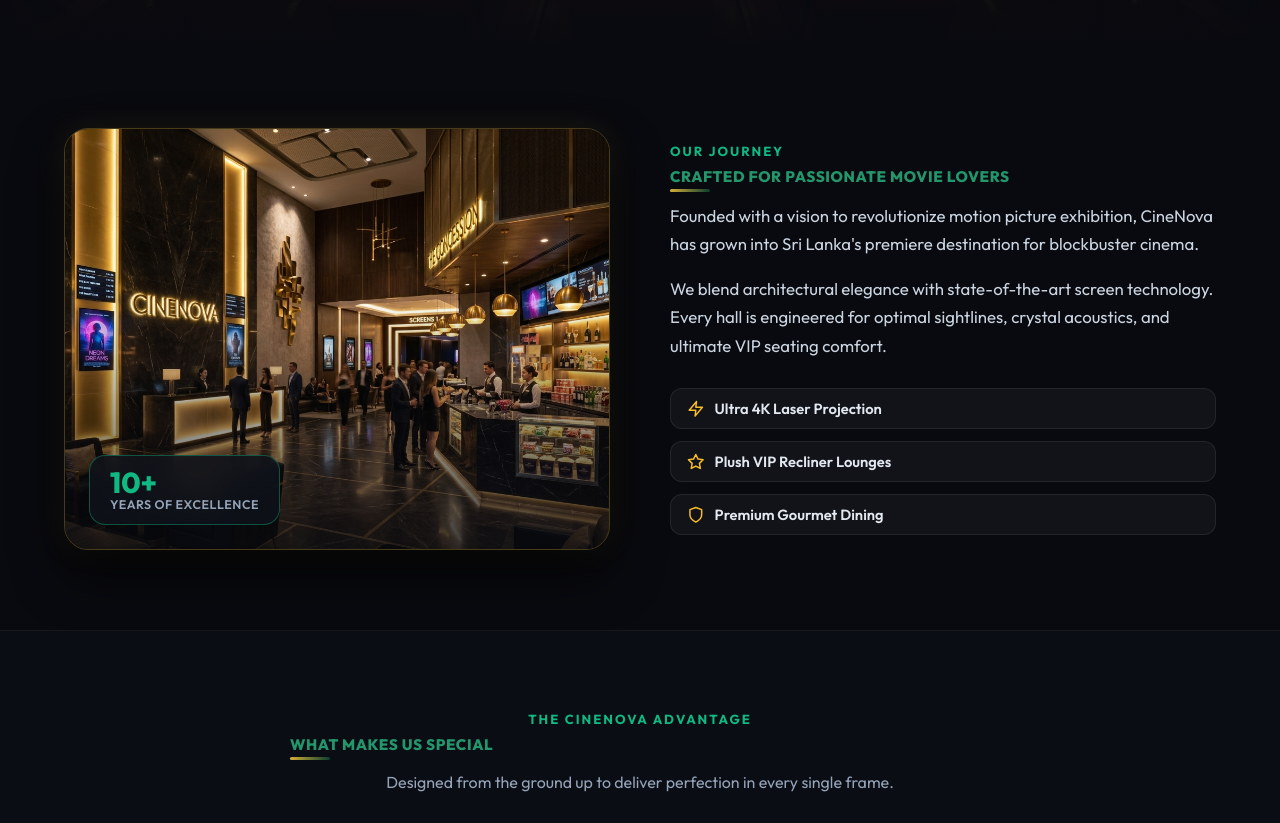
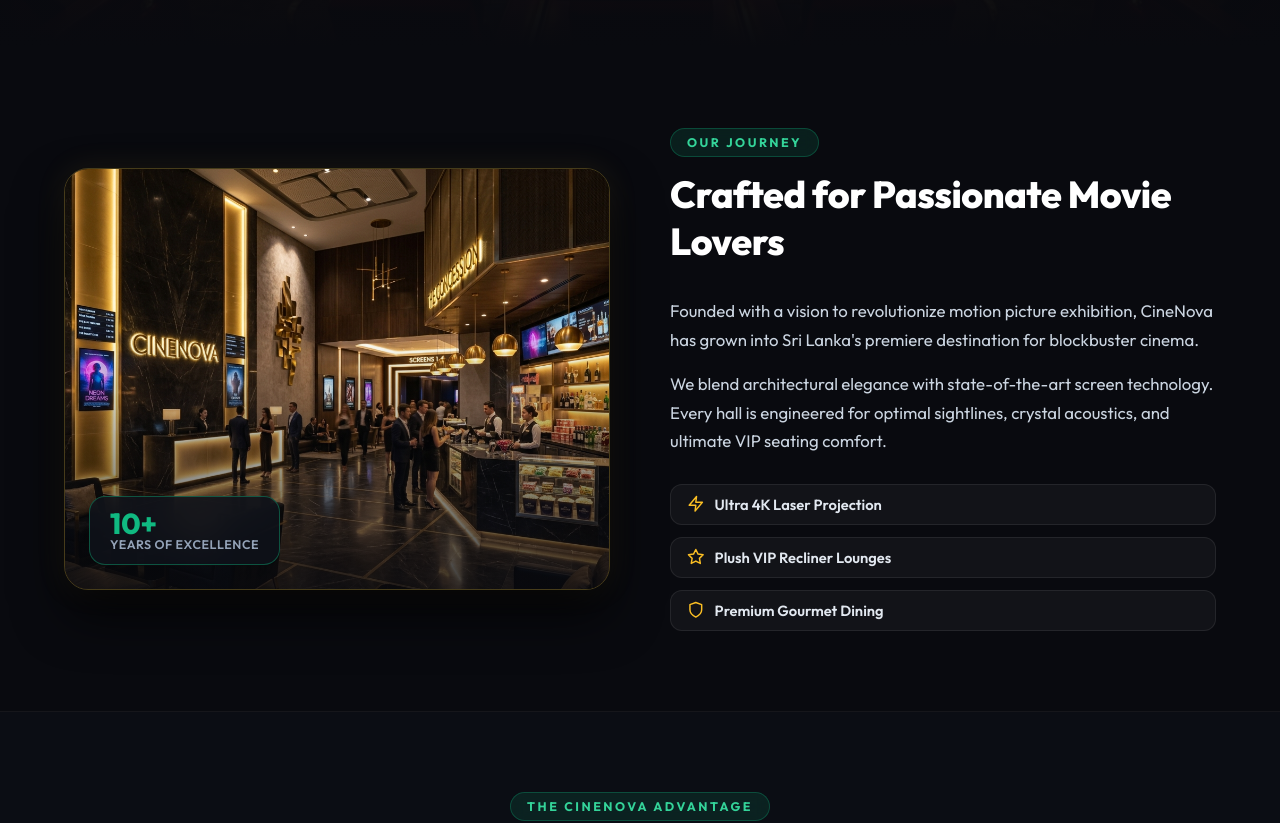
Before and after one commit to dulniMahara/CineNova-Cinema-Booking-System, a React (Create React App) app in the folder frontend/: page /about in a window 1280 px wide. Shown: the part 560-1383 px from the top of the page. Built offline with nearby package versions, Linux system fonts and the light colour scheme; no server answers; a web font is replaced by a local one.

Commit message:
style(ui): refine admin management and customer page presentation

```diff
--- a/frontend/src/pages/admin/MovieForm.css
+++ b/frontend/src/pages/admin/MovieForm.css
@@ -6,8 +6,8 @@
   width: 100%;
   background-color: #090a0f;
   background-image:
-    radial-gradient(circle at 10% 20%, rgba(16, 185, 129, 0.15) 0%, transparent 50%),
-    radial-gradient(circle at 90% 80%, rgba(212, 175, 55, 0.1) 0%, transparent 45%);
+    radial-gradient(circle at 10% 15%, rgba(16, 185, 129, 0.08) 0%, transparent 40%),
+    radial-gradient(circle at 90% 85%, rgba(5, 150, 105, 0.06) 0%, transparent 45%);
   color: #ffffff;
   font-family: 'Outfit', 'Inter', -apple-system, BlinkMacSystemFont, sans-serif;
   padding: 40px 24px 80px 24px;
--- a/frontend/src/pages/admin/MovieManager.css
+++ b/frontend/src/pages/admin/MovieManager.css
@@ -6,9 +6,8 @@
   width: 100%;
   background-color: #090a0f;
   background-image:
-    radial-gradient(circle at 10% 20%, rgba(16, 185, 129, 0.18) 0%, transparent 50%),
-    radial-gradient(circle at 90% 80%, rgba(212, 175, 55, 0.12) 0%, transparent 45%),
-    radial-gradient(circle at 50% -10%, rgba(16, 185, 129, 0.1) 0%, transparent 40%);
+    radial-gradient(circle at 10% 15%, rgba(16, 185, 129, 0.08) 0%, transparent 40%),
+    radial-gradient(circle at 90% 85%, rgba(5, 150, 105, 0.06) 0%, transparent 45%);
   color: #ffffff;
   font-family: 'Outfit', 'Inter', -apple-system, BlinkMacSystemFont, sans-serif;
   padding: 40px 24px 80px 24px;
@@ -16,7 +15,7 @@
 }
 
 .admin-moviemanager-container {
-  max-width: 1200px;
+  max-width: 1400px;
   margin: 0 auto;
 }
 
@@ -28,8 +27,6 @@
   margin-bottom: 32px;
   flex-wrap: wrap;
   gap: 20px;
-  padding-bottom: 24px;
-  border-bottom: 1px solid rgba(255, 255, 255, 0.08);
 }
 
 .header-title-block {
@@ -39,33 +36,30 @@
 }
 
 .admin-header-badge {
-  width: 52px;
-  height: 52px;
-  border-radius: 16px;
-  background: rgba(245, 158, 11, 0.15);
-  border: 1px solid rgba(245, 158, 11, 0.35);
-  color: #fbbf24;
+  width: 48px;
+  height: 48px;
+  border-radius: 14px;
+  background: rgba(16, 185, 129, 0.12);
+  border: 1px solid rgba(16, 185, 129, 0.3);
+  color: #10b981;
   display: flex;
   align-items: center;
   justify-content: center;
-  font-size: 1.6rem;
-  box-shadow: 0 0 20px rgba(245, 158, 11, 0.2);
+  font-size: 1.4rem;
 }
 
 .admin-main-title {
-  font-size: 2.5rem;
-  font-weight: 900;
+  font-size: 2.1rem;
+  font-weight: 800;
+  color: #ffffff;
+  margin: 0 0 4px 0;
   letter-spacing: -0.5px;
-  margin: 0;
-  background: linear-gradient(135deg, #ffffff 30%, #fbbf24 100%);
-  -webkit-background-clip: text;
-  -webkit-text-fill-color: transparent;
 }
 
 .admin-subtitle {
   color: #94a3b8;
-  font-size: 1.02rem;
-  margin: 4px 0 0 0;
+  font-size: 0.92rem;
+  margin: 0;
   font-weight: 400;
 }
 
--- a/frontend/src/pages/admin/UsersList.css
+++ b/frontend/src/pages/admin/UsersList.css
@@ -6,9 +6,8 @@
   width: 100%;
   background-color: #090a0f;
   background-image:
-    radial-gradient(circle at 10% 20%, rgba(16, 185, 129, 0.18) 0%, transparent 50%),
-    radial-gradient(circle at 90% 80%, rgba(5, 150, 105, 0.12) 0%, transparent 45%),
-    radial-gradient(circle at 50% -10%, rgba(16, 185, 129, 0.1) 0%, transparent 40%);
+    radial-gradient(circle at 10% 15%, rgba(16, 185, 129, 0.08) 0%, transparent 40%),
+    radial-gradient(circle at 90% 85%, rgba(5, 150, 105, 0.06) 0%, transparent 45%);
   color: #ffffff;
   font-family: 'Outfit', 'Inter', -apple-system, BlinkMacSystemFont, sans-serif;
   padding: 40px 24px 80px 24px;
@@ -16,7 +15,7 @@
 }
 
 .admin-usersmanager-container {
-  max-width: 1200px;
+  max-width: 1400px;
   margin: 0 auto;
 }
 
@@ -28,8 +27,6 @@
   margin-bottom: 32px;
   flex-wrap: wrap;
   gap: 20px;
-  padding-bottom: 24px;
-  border-bottom: 1px solid rgba(255, 255, 255, 0.08);
 }
 
 .header-title-block {
@@ -39,33 +36,30 @@
 }
 
 .admin-header-badge {
-  width: 52px;
-  height: 52px;
-  border-radius: 16px;
-  background: rgba(16, 185, 129, 0.15);
-  border: 1px solid rgba(16, 185, 129, 0.35);
-  color: #34d399;
+  width: 48px;
+  height: 48px;
+  border-radius: 14px;
+  background: rgba(16, 185, 129, 0.12);
+  border: 1px solid rgba(16, 185, 129, 0.3);
+  color: #10b981;
   display: flex;
   align-items: center;
   justify-content: center;
-  font-size: 1.6rem;
-  box-shadow: 0 0 20px rgba(16, 185, 129, 0.2);
+  font-size: 1.4rem;
 }
 
 .admin-main-title {
-  font-size: 2.5rem;
-  font-weight: 900;
+  font-size: 2.1rem;
+  font-weight: 800;
+  color: #ffffff;
+  margin: 0 0 4px 0;
   letter-spacing: -0.5px;
-  margin: 0;
-  background: linear-gradient(135deg, #ffffff 30%, #34d399 100%);
-  -webkit-background-clip: text;
-  -webkit-text-fill-color: transparent;
 }
 
 .admin-subtitle {
   color: #94a3b8;
-  font-size: 1.02rem;
-  margin: 4px 0 0 0;
+  font-size: 0.92rem;
+  margin: 0;
   font-weight: 400;
 }
 
--- a/frontend/src/pages/customers/AboutUs.css
+++ b/frontend/src/pages/customers/AboutUs.css
@@ -24,34 +24,59 @@
   position: relative;
 }
 
-.section-header-center {
+.about-header-center {
   text-align: center;
-  max-width: 700px;
+  max-width: 720px;
   margin: 0 auto 48px auto;
+  display: flex;
+  flex-direction: column;
+  align-items: center;
 }
 
-.section-subtitle {
-  display: block;
-  font-size: 0.82rem;
-  font-weight: 700;
-  letter-spacing: 2px;
-  color: #10b981;
-  text-transform: uppercase;
-  margin-bottom: 8px;
+.about-header-left {
+  text-align: left;
+  margin-bottom: 20px;
+  display: flex;
+  flex-direction: column;
+  align-items: flex-start;
 }
 
-.section-title {
-  font-size: 2.25rem;
+.about-subtitle {
+  display: inline-flex;
+  align-items: center;
+  gap: 6px;
+  font-size: 0.78rem;
+  font-weight: 700;
+  letter-spacing: 2.5px;
+  color: #34d399;
+  background: rgba(16, 185, 129, 0.12);
+  border: 1px solid rgba(16, 185, 129, 0.28);
+  padding: 6px 16px;
+  border-radius: 20px;
+  text-transform: uppercase;
+  margin-bottom: 14px;
+  backdrop-filter: blur(8px);
+}
+
+.about-title {
+  font-size: 2.35rem;
   font-weight: 800;
   color: #FFFFFF;
   margin: 0 0 12px 0;
   letter-spacing: -0.5px;
+  line-height: 1.25;
+  text-transform: none !important;
+  position: relative;
 }
 
-.section-desc {
-  font-size: 1rem;
+.about-title::after {
+  content: none !important;
+}
+
+.about-desc {
+  font-size: 1.05rem;
   color: #94a3b8;
-  line-height: 1.6;
+  line-height: 1.65;
   margin: 0;
 }
 
--- a/frontend/src/pages/customers/AboutUs.jsx
+++ b/frontend/src/pages/customers/AboutUs.jsx
@@ -67,8 +67,10 @@ const AboutUs = () => {
 
             {/* Story Text Content */}
             <div className="story-text-column">
-              <span className="section-subtitle">OUR JOURNEY</span>
-              <h2 className="section-title">Crafted for Passionate Movie Lovers</h2>
+              <div className="about-header-left">
+                <span className="about-subtitle">OUR JOURNEY</span>
+                <h2 className="about-title">Crafted for Passionate Movie Lovers</h2>
+              </div>
               <p className="story-paragraph">
                 Founded with a vision to revolutionize motion picture exhibition, CineNova has grown into Sri Lanka's premiere destination for blockbuster cinema.
               </p>
@@ -96,10 +98,10 @@ const AboutUs = () => {
       {/* 3. WHAT MAKES US SPECIAL */}
       <section className="about-section special-section">
         <div className="about-container">
-          <div className="section-header-center">
-            <span className="section-subtitle">THE CINENOVA ADVANTAGE</span>
-            <h2 className="section-title">What Makes Us Special</h2>
-            <p className="section-desc">Designed from the ground up to deliver perfection in every single frame.</p>
+          <div className="about-header-center">
+            <span className="about-subtitle">THE CINENOVA ADVANTAGE</span>
+            <h2 className="about-title">What Makes Us Special</h2>
+            <p className="about-desc">Designed from the ground up to deliver perfection in every single frame.</p>
           </div>
 
           <div className="special-cards-grid">
@@ -200,7 +202,7 @@ const AboutUs = () => {
         <div className="about-container">
           <div className="mission-card">
             <div className="mission-quote-mark">“</div>
-            <span className="section-subtitle">OUR GUIDING PURPOSE</span>
+            <span className="about-subtitle">OUR GUIDING PURPOSE</span>
             <h2 className="mission-title">Our Mission</h2>
             <blockquote className="mission-quote">
               "To create magical moments and unforgettable memories by delivering world-class cinema experiences that inspire, entertain, and unite audiences through the pure power of storytelling."
@@ -213,10 +215,10 @@ const AboutUs = () => {
       {/* 6. GET IN TOUCH */}
       <section className="about-section contact-section">
         <div className="about-container">
-          <div className="section-header-center">
-            <span className="section-subtitle">WE'RE HERE FOR YOU</span>
-            <h2 className="section-title">Get In Touch</h2>
-            <p className="section-desc">Have questions or feedback? Connect with our dedicated guest service team.</p>
+          <div className="about-header-center">
+            <span className="about-subtitle">WE'RE HERE FOR YOU</span>
+            <h2 className="about-title">Get In Touch</h2>
+            <p className="about-desc">Have questions or feedback? Connect with our dedicated guest service team.</p>
           </div>
 
           <div className="contact-cards-grid">
```
